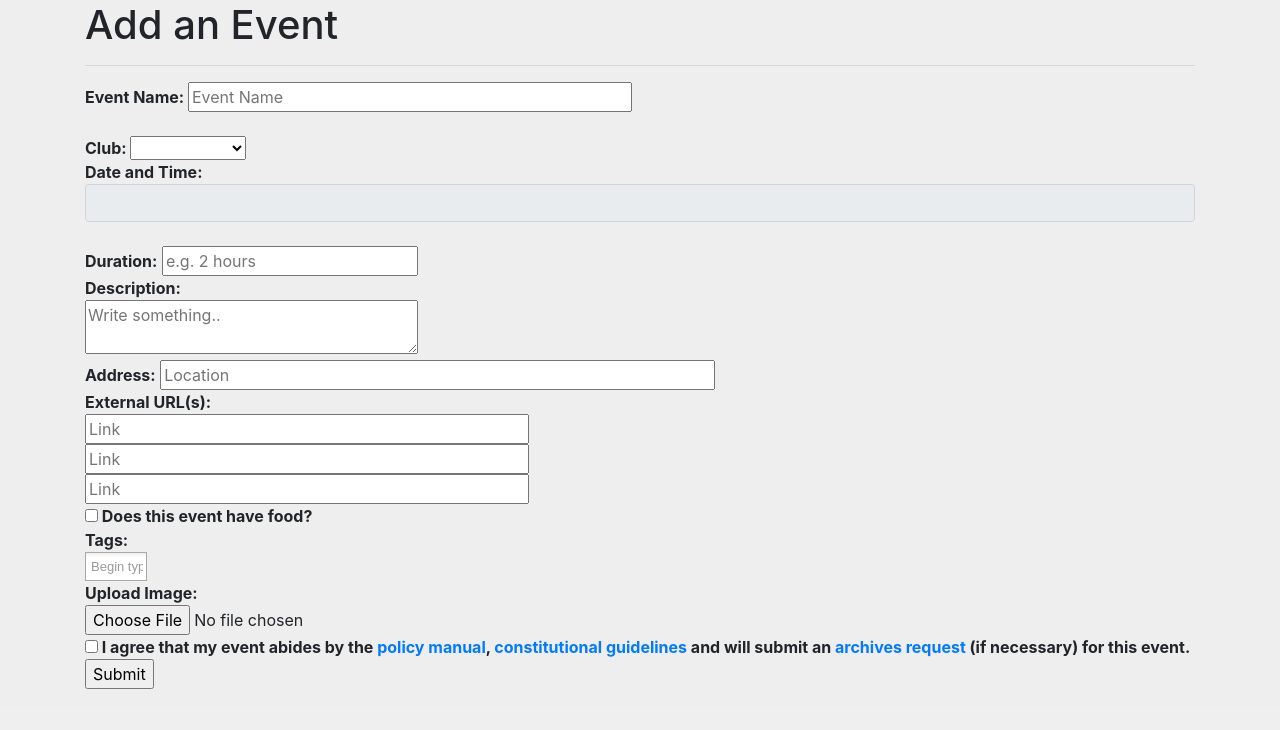
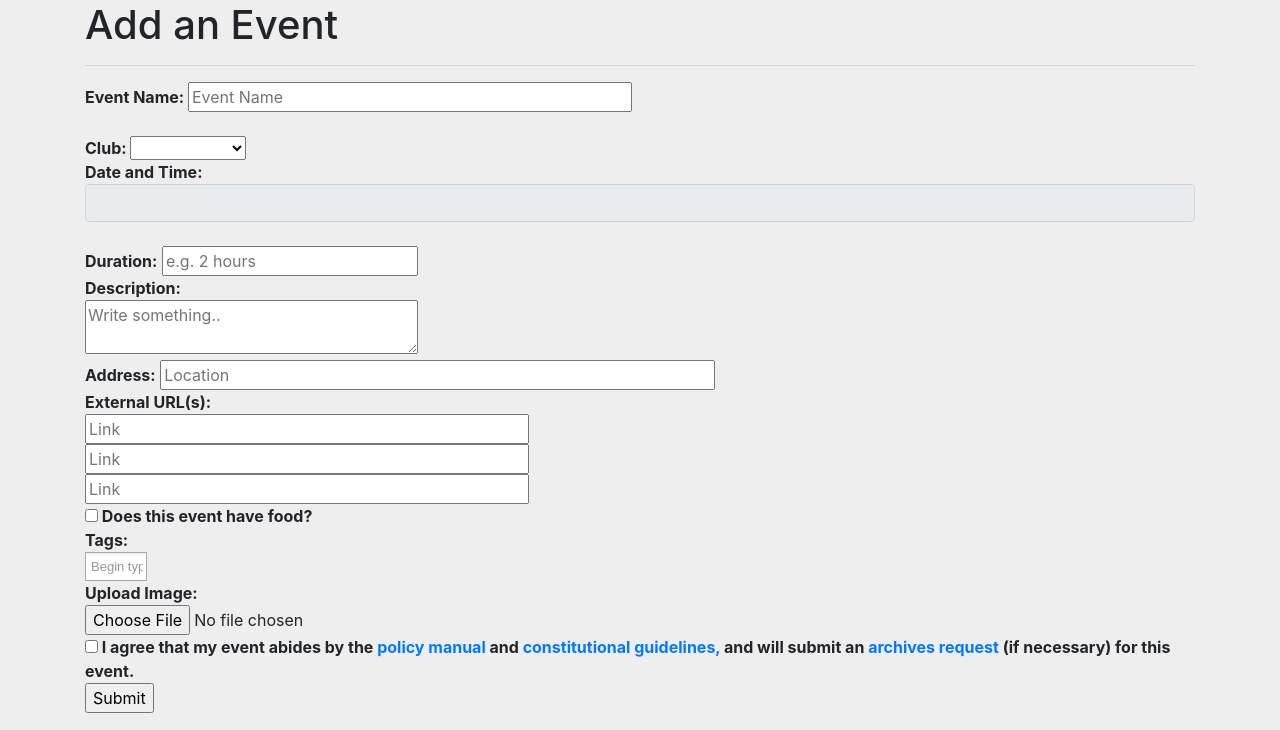
Before and after one commit to Ashley-Carlson/UNC-Events-Online, a PHP site: page /addevent.php in a window 1280 px wide. Shown: the part 106-836 px from the top of the page. Before the commit the page ends 795 px from the top, so only its background shows below. Run offline with PHP 8.4, Linux system fonts and the light colour scheme; the visitor is signed in with stand-in values (Sample User, id 1); tables that the repository leaves empty hold one stand-in row (values such as "Sample post"); data that the repository does not hold is empty; some libraries are stand-ins or nearby versions.

Commit message:
More formatting in addvent.php

```diff
--- a/addevent.php
+++ b/addevent.php
@@ -201,8 +201,8 @@ $(function() {
 			<input type="file" accept=".jpg, .png, .jpeg, .bmp, .tif, .tiff|image/*" name="image" id="image">
 			<br>
 			<input type="checkbox" required><b> I agree that my event abides by the
-				<a href="https://www.unco.edu/clubs-organizations/pdf/RSO-Manual.pdf">policy manual</a>,
-				<a href="https://www.unco.edu/clubs-organizations/pdf/2018-2019-rso-constitution-guide.pdf">constitutional guidelines </a>
+				<a href="https://www.unco.edu/clubs-organizations/pdf/RSO-Manual.pdf">policy manual</a> and
+				<a href="https://www.unco.edu/clubs-organizations/pdf/2018-2019-rso-constitution-guide.pdf">constitutional guidelines, </a>
 				and will submit an <a href="https://www.unco.edu/clubs-organizations/pdf/archiving-rso-records.pdf">archives request</a> (if necessary) for this event.
 </b><br>
 
```
